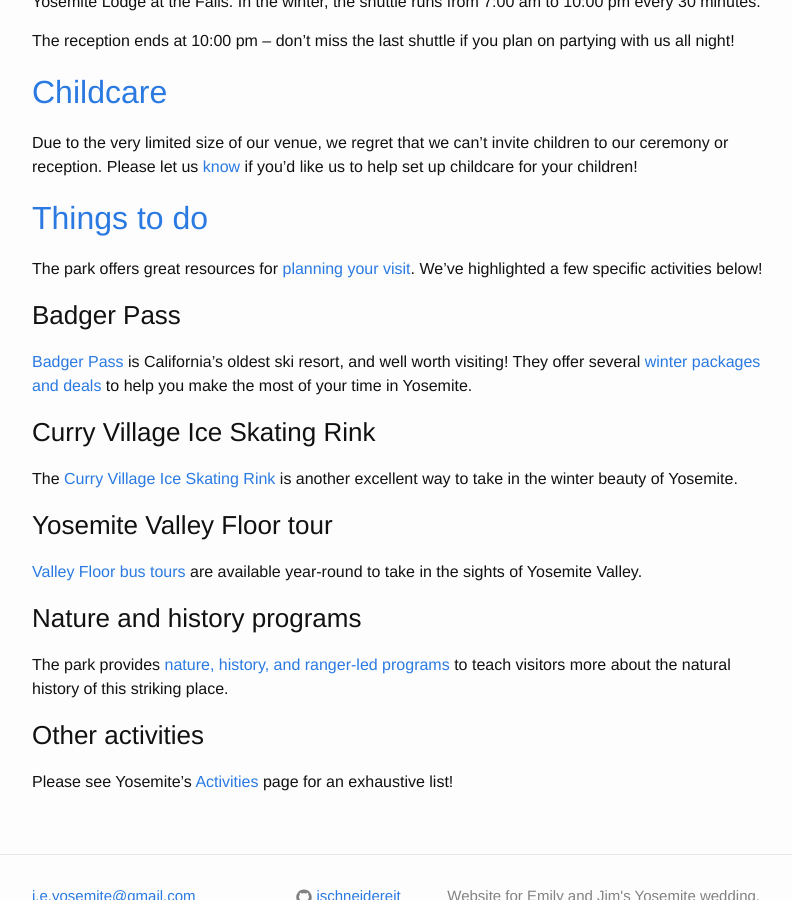
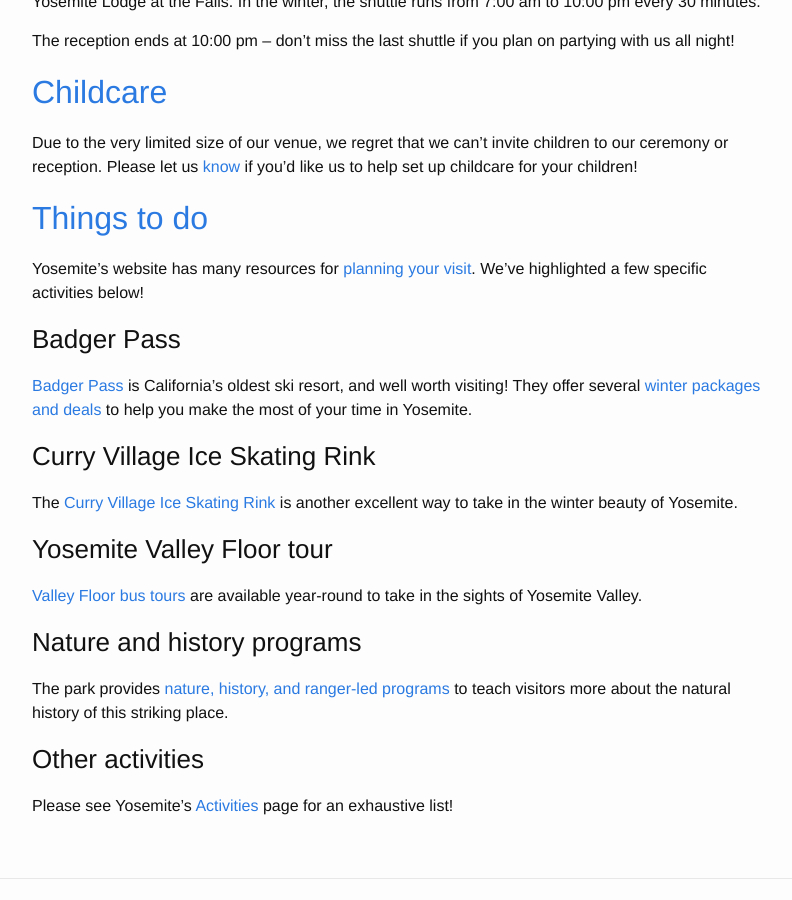
Before and after one commit to j-e-yosemite/j-e-yosemite.github.io, a Jekyll site: the page built from details.md, in a window 1280 px wide and 900 px high, scrolled down 1326 px. Shown: the whole window, without its empty margins (238-1030 px from the left). Built offline with Jekyll 4.4.1, drawn with Linux system fonts in a browser that asks for light colours.

Commit message:
Some edits

```diff
--- a/details.md
+++ b/details.md
@@ -60,7 +60,7 @@
 
 ## [Things to do](#Sehen)
 
-The park offers great resources for [planning your visit](http://www.yosemitepark.com/plan-your-visit.aspx). We've highlighted a few specific activities below!
+Yosemite's website has many resources for [planning your visit](http://www.yosemitepark.com/plan-your-visit.aspx). We've highlighted a few specific activities below!
 
 ### Badger Pass
 
```
